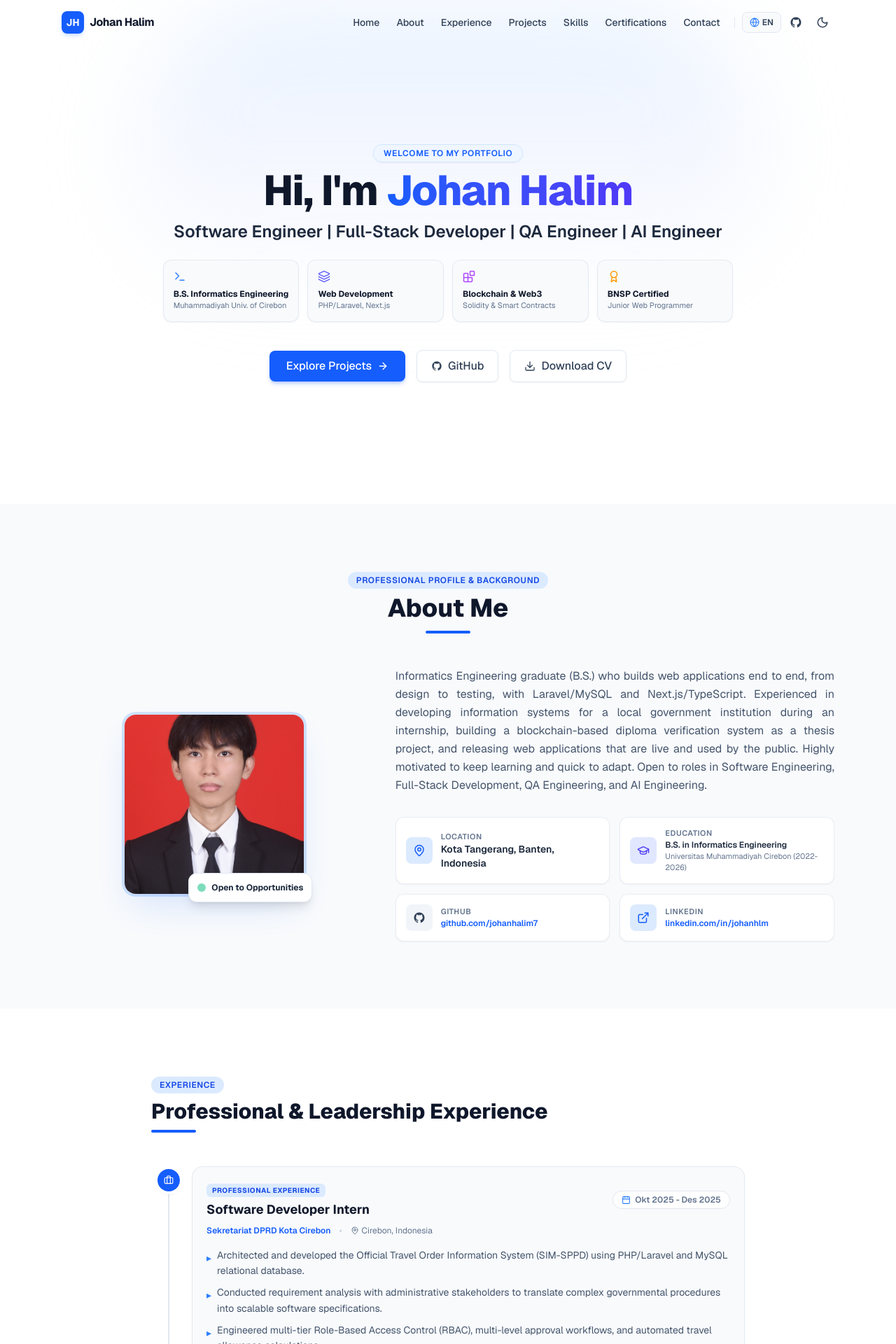
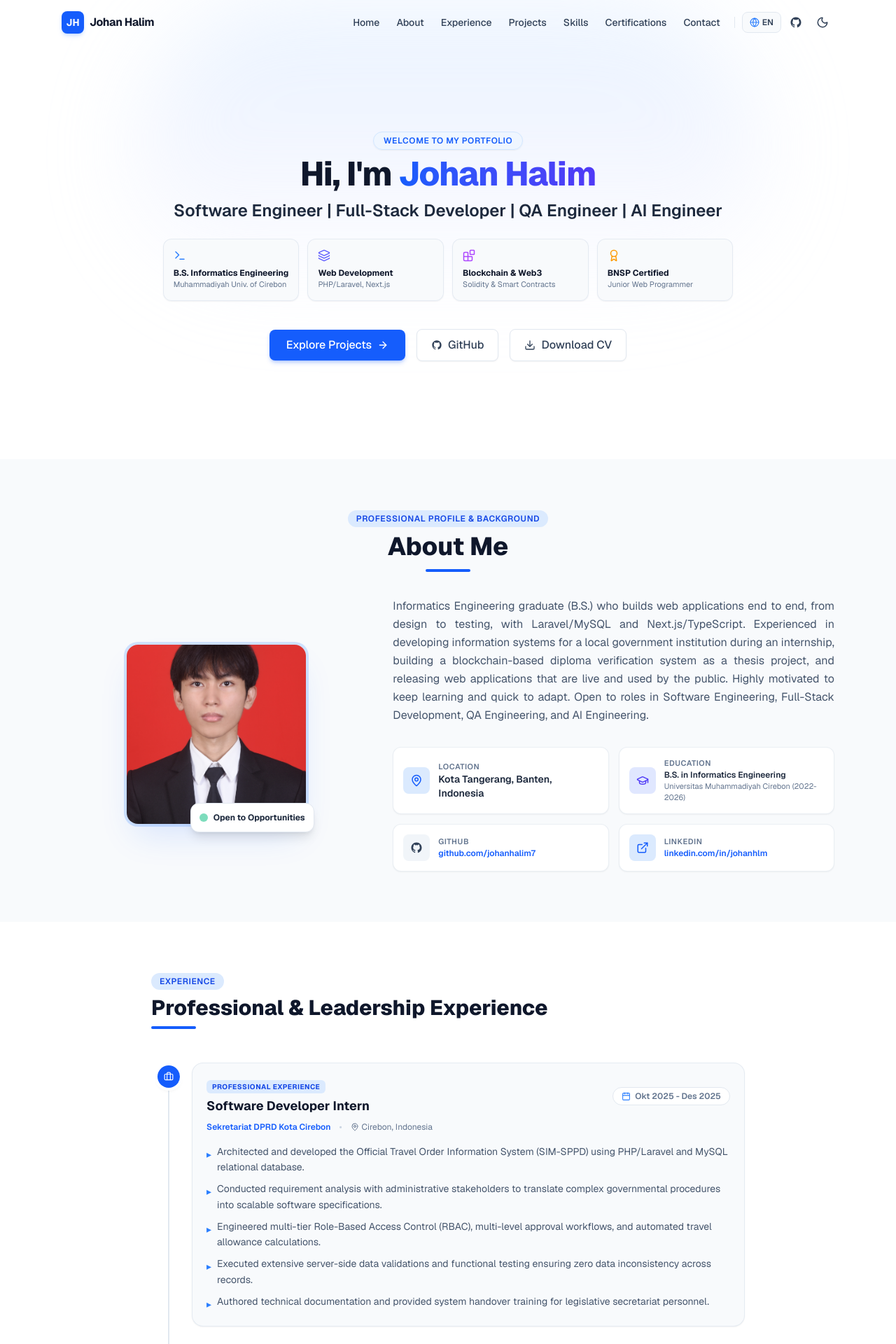
Before and after one commit to johanhalim7/portfolio, a Next.js app: page / in a window 1280 px wide. Shown: the top 1920 px of the page at 70% size. Built offline with nearby package versions, Linux system fonts and the light colour scheme.

Commit message:
Make desktop layout more compact
- Section vertical padding on desktop: 96px -> 72px
- Hero: shorter viewport height and smaller name heading on desktop
- Section header bottom margins tightened; About column gap and
  project image height reduced on large screens
- Mobile layout unchanged

```diff
--- a/src/components/About.tsx
+++ b/src/components/About.tsx
@@ -27,14 +27,14 @@ export default function About() {
     .filter(Boolean);
 
   return (
-    <section id="tentang" className="bg-slate-50 dark:bg-slate-900 py-16 md:py-24">
+    <section id="tentang" className="bg-slate-50 dark:bg-slate-900 py-16 md:py-[4.5rem]">
       <div className="max-w-6xl mx-auto px-4 md:px-6">
         <motion.div
           initial={{ opacity: 0, y: 20 }}
           whileInView={{ opacity: 1, y: 0 }}
           transition={{ duration: 0.5 }}
           viewport={{ once: true }}
-          className="text-center mb-12"
+          className="text-center mb-12 md:mb-9"
         >
           <div className="inline-block px-3 py-1 mb-2 rounded-full text-xs font-semibold uppercase tracking-wider bg-blue-100 dark:bg-blue-900/40 text-blue-700 dark:text-blue-300">
             {t.about.subtitle}
@@ -45,7 +45,7 @@ export default function About() {
           <div className="w-16 h-1 bg-blue-600 dark:bg-blue-400 mx-auto rounded-full" />
         </motion.div>
 
-        <div className="grid lg:grid-cols-12 gap-10 items-center">
+        <div className="grid lg:grid-cols-12 gap-10 lg:gap-8 items-center">
           {/* Photo */}
           <motion.div
             initial={{ opacity: 0, x: -30 }}
--- a/src/components/Certifications.tsx
+++ b/src/components/Certifications.tsx
@@ -10,14 +10,14 @@ export default function Certifications() {
   const { lang, t } = useLanguage();
 
   return (
-    <section id="sertifikasi" className="bg-white dark:bg-slate-950 py-16 md:py-24">
+    <section id="sertifikasi" className="bg-white dark:bg-slate-950 py-16 md:py-[4.5rem]">
       <div className="max-w-6xl mx-auto px-4 md:px-6">
         <motion.div
           initial={{ opacity: 0, y: 20 }}
           whileInView={{ opacity: 1, y: 0 }}
           transition={{ duration: 0.5 }}
           viewport={{ once: true }}
-          className="text-center mb-12"
+          className="text-center mb-12 md:mb-9"
         >
           <div className="inline-block px-3 py-1 mb-2 rounded-full text-xs font-semibold uppercase tracking-wider bg-blue-100 dark:bg-blue-900/40 text-blue-700 dark:text-blue-300">
             {t.certifications.title}
--- a/src/components/Contact.tsx
+++ b/src/components/Contact.tsx
@@ -43,14 +43,14 @@ export default function Contact() {
   };
 
   return (
-    <section id="kontak" className="bg-slate-50/70 dark:bg-slate-900/40 py-16 md:py-24">
+    <section id="kontak" className="bg-slate-50/70 dark:bg-slate-900/40 py-16 md:py-[4.5rem]">
       <div className="max-w-6xl mx-auto px-4 md:px-6">
         <motion.div
           initial={{ opacity: 0, y: 20 }}
           whileInView={{ opacity: 1, y: 0 }}
           transition={{ duration: 0.5 }}
           viewport={{ once: true }}
-          className="text-center mb-12"
+          className="text-center mb-12 md:mb-9"
         >
           <div className="inline-block px-3 py-1 mb-2 rounded-full text-xs font-semibold uppercase tracking-wider bg-blue-100 dark:bg-blue-900/40 text-blue-700 dark:text-blue-300">
             {t.contact.title}
--- a/src/components/Experience.tsx
+++ b/src/components/Experience.tsx
@@ -9,7 +9,7 @@ export default function Experience() {
   const { lang, t } = useLanguage();
 
   return (
-    <section id="pengalaman" className="bg-white dark:bg-slate-950 py-16 md:py-24">
+    <section id="pengalaman" className="bg-white dark:bg-slate-950 py-16 md:py-[4.5rem]">
       <div className="max-w-4xl mx-auto px-4 md:px-6">
         <motion.div
           initial={{ opacity: 0, y: 15 }}
--- a/src/components/Hero.tsx
+++ b/src/components/Hero.tsx
@@ -32,7 +32,7 @@ export default function Hero() {
   return (
     <section
       id="beranda"
-      className="min-h-[90vh] flex items-center justify-center pt-24 pb-16 bg-white dark:bg-slate-950 relative overflow-hidden"
+      className="min-h-[90vh] lg:min-h-[82vh] flex items-center justify-center pt-24 pb-16 lg:pb-12 bg-white dark:bg-slate-950 relative overflow-hidden"
     >
       {/* Subtle Background Mesh / Gradient */}
       <div className="absolute top-0 left-1/2 -translate-x-1/2 w-full max-w-4xl h-[450px] opacity-35 dark:opacity-20 pointer-events-none">
@@ -57,7 +57,7 @@ export default function Hero() {
           initial={{ opacity: 0, y: 15 }}
           animate={{ opacity: 1, y: 0 }}
           transition={{ duration: 0.4, delay: 0.1 }}
-          className="text-4xl sm:text-5xl md:text-6xl font-extrabold text-slate-900 dark:text-white mb-3 tracking-tight"
+          className="text-4xl sm:text-5xl md:text-5xl font-extrabold text-slate-900 dark:text-white mb-3 tracking-tight"
         >
           {lang === 'id' ? 'Halo, saya ' : "Hi, I'm "}
           <span className="bg-gradient-to-r from-blue-600 to-indigo-600 bg-clip-text text-transparent">
--- a/src/components/Projects.tsx
+++ b/src/components/Projects.tsx
@@ -26,7 +26,7 @@ export default function Projects() {
   const [selectedCaseStudy, setSelectedCaseStudy] = useState<Project | null>(null);
 
   return (
-    <section id="proyek" className="bg-slate-50/70 dark:bg-slate-900/40 py-16 md:py-24">
+    <section id="proyek" className="bg-slate-50/70 dark:bg-slate-900/40 py-16 md:py-[4.5rem]">
       <div className="max-w-6xl mx-auto px-4 md:px-6">
         <motion.div
           initial={{ opacity: 0, y: 15 }}
@@ -62,7 +62,7 @@ export default function Projects() {
               <div className="grid lg:grid-cols-12 gap-0 items-stretch">
                 {/* Visual Mockup Preview */}
                 <div className="lg:col-span-6 bg-slate-950 flex items-center justify-center relative overflow-hidden group">
-                  <div className="w-full h-full relative aspect-video lg:aspect-auto lg:min-h-[360px]">
+                  <div className="w-full h-full relative aspect-video lg:aspect-auto lg:min-h-[300px]">
                     <Image
                       src={project.image}
                       alt={project.title}
--- a/src/components/Skills.tsx
+++ b/src/components/Skills.tsx
@@ -8,7 +8,7 @@ export default function Skills() {
   const { lang, t } = useLanguage();
 
   return (
-    <section id="keahlian" className="bg-slate-50/70 dark:bg-slate-900/40 py-16 md:py-24">
+    <section id="keahlian" className="bg-slate-50/70 dark:bg-slate-900/40 py-16 md:py-[4.5rem]">
       <div className="max-w-6xl mx-auto px-4 md:px-6">
         <motion.div
           initial={{ opacity: 0, y: 15 }}
```
